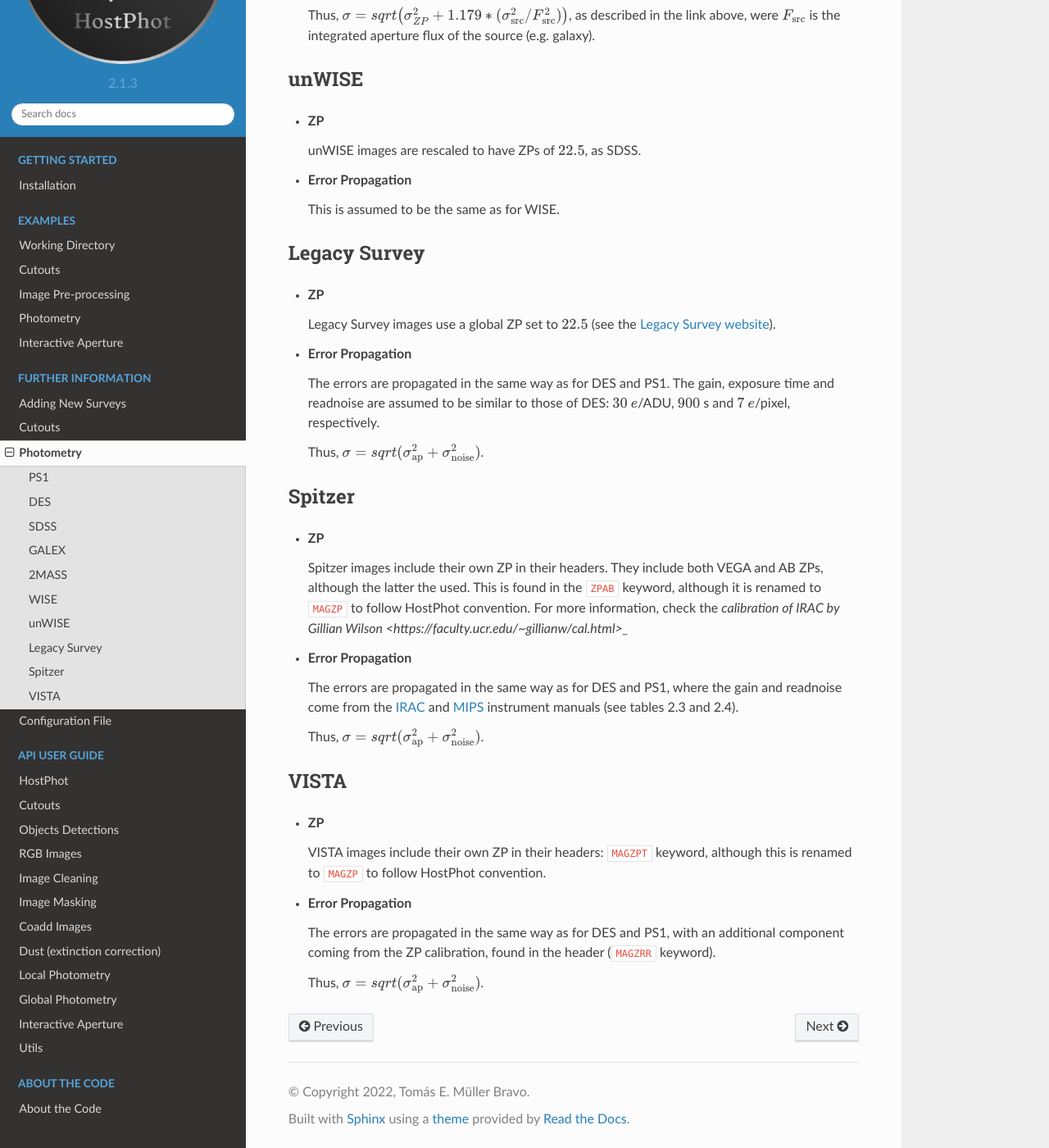
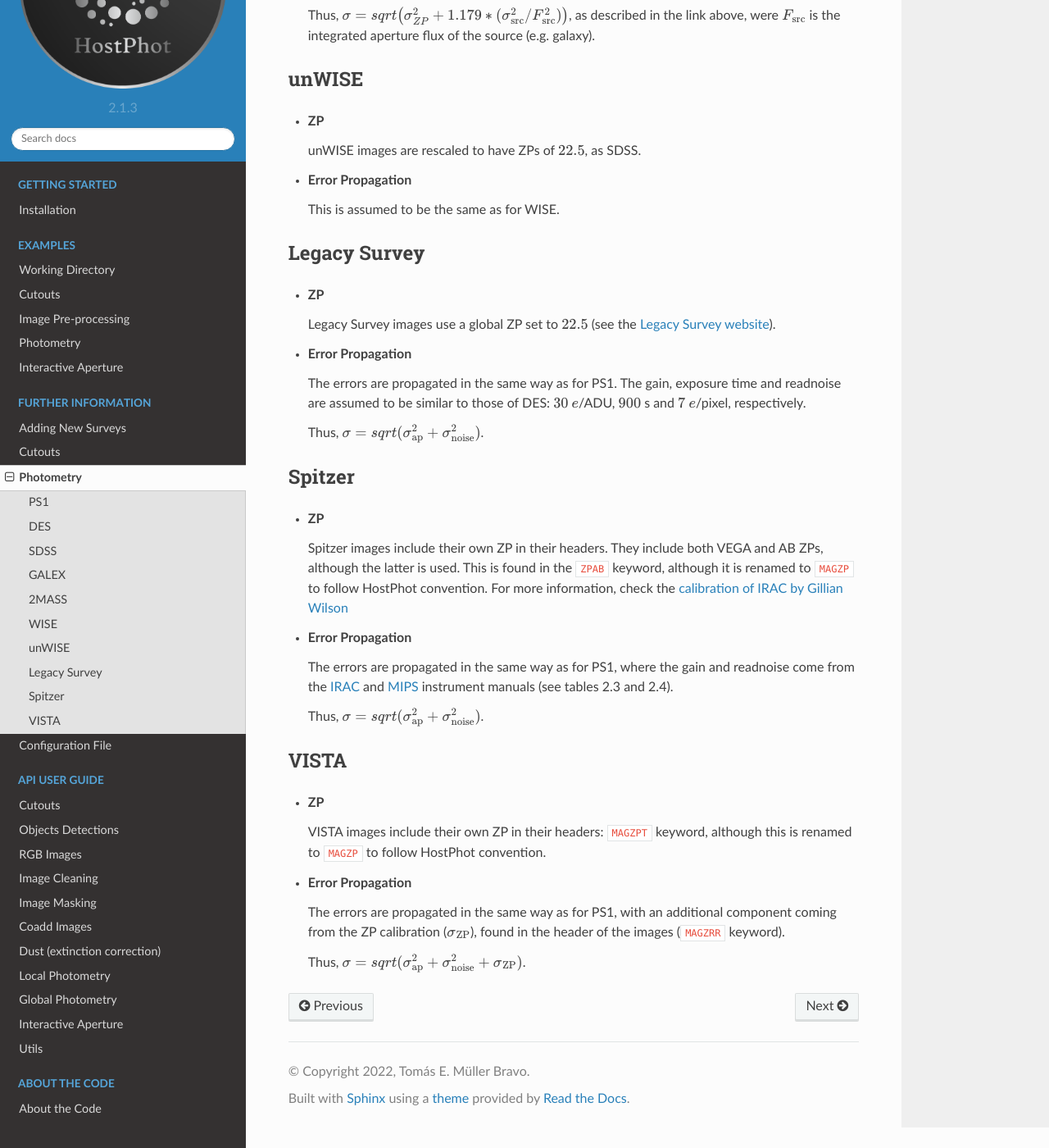
Before and after one commit to temuller/hostphot, a Sphinx documentation site: the page built from docs/further_information/photometry.rst, in a window 1280 px wide and 1400 px high, scrolled down 3472 px. Shown: the whole window at 82% size. Built offline with Sphinx 7.4.7 and the Read the Docs theme 2.0.0, drawn with Linux system fonts in a browser that asks for light colours.

```diff
--- a/docs/api/hostphot.rst
+++ /dev/null
@@ -1,6 +0,0 @@
-.. _hostphot:
-
-HostPhot
-========
-
-.. currentmodule:: hostphot
--- a/docs/further_information/adding_surveys.rst
+++ b/docs/further_information/adding_surveys.rst
@@ -9,7 +9,7 @@ HostPhot is modular, meaning that new surveys con easily be added. However, ther
 Cutouts
 ~~~~~~~
 
-Usually, many surveys have their own databases where one can download the image cutouts from (in FITS format). Otherwise, `astroquery.skyview <https://astroquery.readthedocs.io/en/latest/skyview/skyview.html>`_ allows you to download images from many different surveys. Keep in mind that the headers of the images downloaded with the latter option do not contain all the same information that the original surveys' databases do. This can be troublesome in some cases as some essential information (e.g. zero-points) might not be present. For information about the surveys already implemented in HostPhot, check :ref:`Further Information: Cutouts<information_cutouts>`.
+Usually, many surveys have their own databases where one can download the image cutouts from (in FITS format). Using each survey's image archive is highly recommended. Otherwise, some alternatives like `astroquery.skyview <https://astroquery.readthedocs.io/en/latest/skyview/skyview.html>`_ allow you to download images from many different surveys. Keep in mind that the headers of the images downloaded with the latter option might not contain all the same information that the original surveys' databases do. This can be troublesome in some cases as some essential information (e.g. zero-points) might not be present and/or the image counts might not be well calibrated. For information about the surveys already implemented in HostPhot, check :ref:`Further Information: Cutouts<information_cutouts>`.
 
 
 Zero-points
--- a/docs/further_information/photometry.rst
+++ b/docs/further_information/photometry.rst
@@ -153,7 +153,7 @@ Legacy Survey
 
 * **Error Propagation**
 
-  The errors are propagated in the same way as for DES and PS1. The gain, exposure time and readnoise are assumed to be similar to those of DES: :math:`30` :math:`e`/ADU, :math:`900` s and :math:`7` :math:`e`/pixel, respectively.
+  The errors are propagated in the same way as for PS1. The gain, exposure time and readnoise are assumed to be similar to those of DES: :math:`30` :math:`e`/ADU, :math:`900` s and :math:`7` :math:`e`/pixel, respectively.
 
   Thus, :math:`\sigma = sqrt(\sigma_{\text{ap}}^2 + \sigma_{\text{noise}}^2)`.
 
@@ -163,11 +163,11 @@ Spitzer
 
 * **ZP**
 
-  Spitzer images include their own ZP in their headers. They include both VEGA and AB ZPs, although the latter the used. This is found in the ``ZPAB`` keyword, although it is renamed to ``MAGZP`` to follow HostPhot convention. For more information, check the `calibration of IRAC by Gillian Wilson <https://faculty.ucr.edu/~gillianw/cal.html>_`
+  Spitzer images include their own ZP in their headers. They include both VEGA and AB ZPs, although the latter is used. This is found in the ``ZPAB`` keyword, although it is renamed to ``MAGZP`` to follow HostPhot convention. For more information, check the `calibration of IRAC by Gillian Wilson <https://faculty.ucr.edu/~gillianw/cal.html>`_
 
 * **Error Propagation**
 
-  The errors are propagated in the same way as for DES and PS1, where the gain and readnoise come from the `IRAC <https://irsa.ipac.caltech.edu/data/SPITZER/docs/irac/iracinstrumenthandbook/IRAC_Instrument_Handbook.pdf>`_ and `MIPS <https://irsa.ipac.caltech.edu/data/SPITZER/docs/mips/mipsinstrumenthandbook/MIPS_Instrument_Handbook.pdf>`_ instrument manuals (see tables 2.3 and 2.4).
+  The errors are propagated in the same way as for PS1, where the gain and readnoise come from the `IRAC <https://irsa.ipac.caltech.edu/data/SPITZER/docs/irac/iracinstrumenthandbook/IRAC_Instrument_Handbook.pdf>`_ and `MIPS <https://irsa.ipac.caltech.edu/data/SPITZER/docs/mips/mipsinstrumenthandbook/MIPS_Instrument_Handbook.pdf>`_ instrument manuals (see tables 2.3 and 2.4).
 
   Thus, :math:`\sigma = sqrt(\sigma_{\text{ap}}^2 + \sigma_{\text{noise}}^2)`.
 
@@ -181,6 +181,6 @@ VISTA
 
 * **Error Propagation**
 
-  The errors are propagated in the same way as for DES and PS1, with an additional component coming from the ZP calibration, found in the header (``MAGZRR`` keyword).
+  The errors are propagated in the same way as for PS1, with an additional component coming from the ZP calibration (:math:`\sigma_{\text{ZP}}`), found in the header of the images (``MAGZRR`` keyword).
 
-  Thus, :math:`\sigma = sqrt(\sigma_{\text{ap}}^2 + \sigma_{\text{noise}}^2)`.
+  Thus, :math:`\sigma = sqrt(\sigma_{\text{ap}}^2 + \sigma_{\text{noise}}^2 + \sigma_{\text{ZP}})`.
--- a/docs/index.rst
+++ b/docs/index.rst
@@ -63,7 +63,6 @@ HostPhot is being actively developed in `a public repository on GitHub
    :maxdepth: 2
    :caption: API User Guide
 
-   api/hostphot.rst
    api/cutouts.rst
    api/objects_detect.rst
    api/rgb_images.rst
```
Also changed, not shown: README.md (+15 -0 lines), docs/further_information/cutouts.rst (+4 -4 lines), 9 other files.
